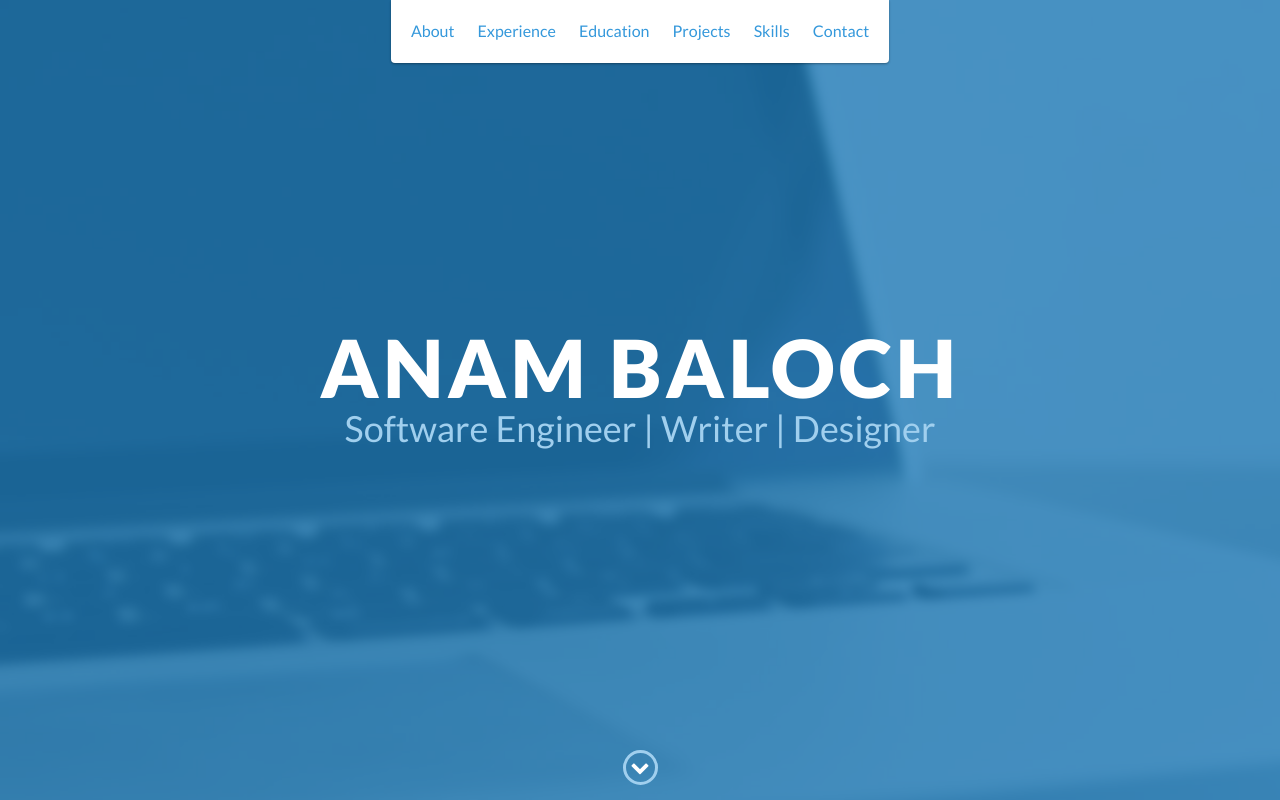
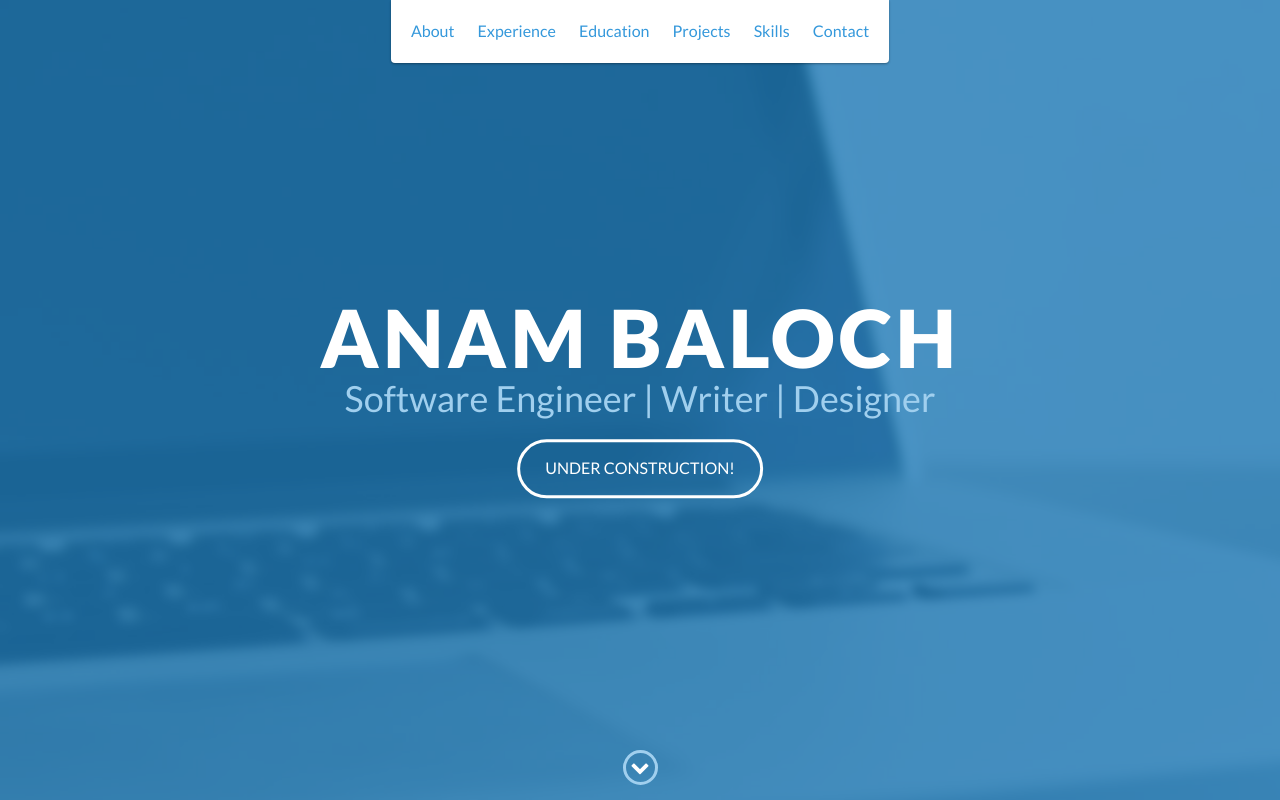
Before and after one commit to anambaloch/anambaloch.github.io, a website: page index.html in a window 1280 px wide. Shown: the top 800 px of the page. Drawn offline with nearby package versions, Linux system fonts and the light colour scheme.

Commit message:
under construction tag

```diff
--- a/index.html
+++ b/index.html
@@ -50,7 +50,7 @@
         <div id="lead-content">
             <h1>Anam Baloch</h1>
             <h2>Software Engineer | Writer | Designer</h2>
-            <!-- <a href="#" class="btn-rounded-white">Download Resume</a> -->
+            <a href="#" class="btn-rounded-white">UNDER CONSTRUCTION!</a>
         </div>
         <!-- End #lead-content -->
 
```
